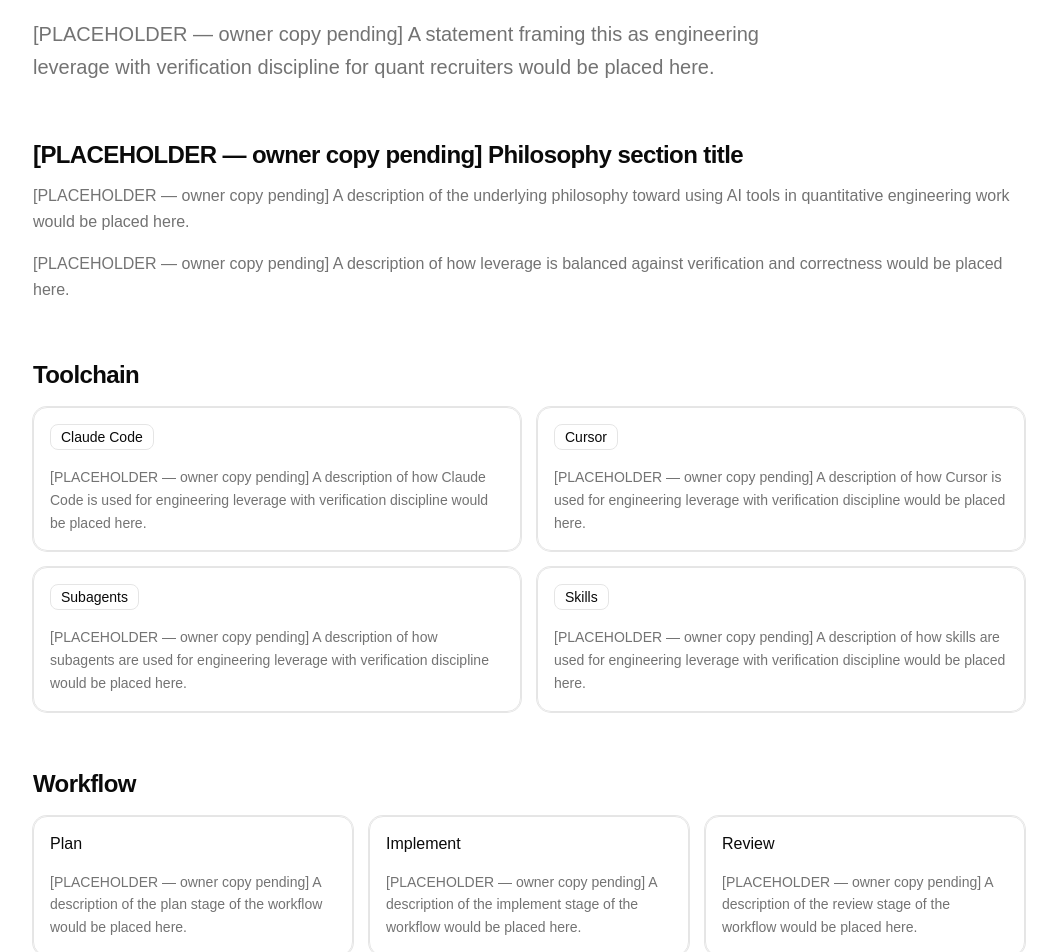
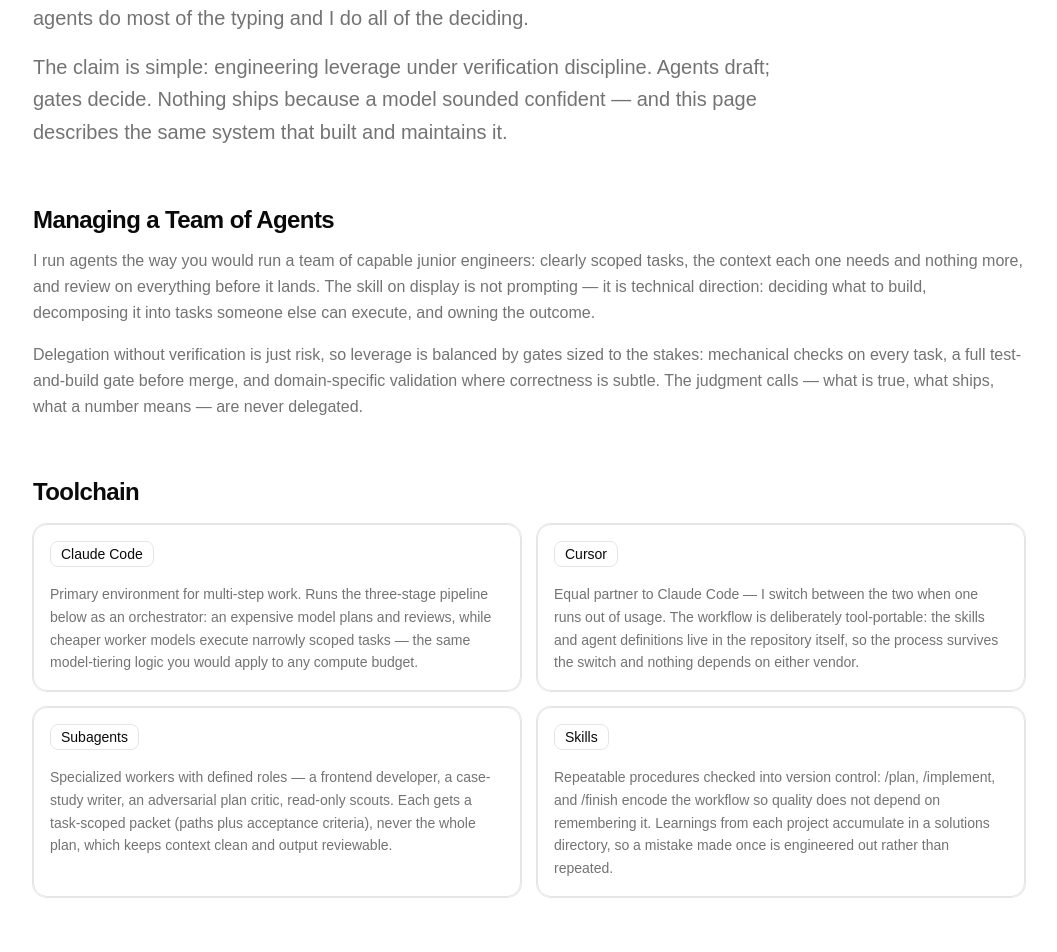
Before and after one commit to Emax25/portfolio-website, a React (Vite) app: page /how-i-build in a window 1280 px wide. Shown: the part 240-1192 px from the top of the page, without its empty margins (111-1168 px from the left). Built offline with nearby package versions, Linux system fonts and the light colour scheme.

Commit message:
more content addition

```diff
--- a/src/content/how-i-build.ts
+++ b/src/content/how-i-build.ts
@@ -2,53 +2,53 @@
 
 export const howIBuild: HowIBuildContent = {
   intro: [
-    '[PLACEHOLDER — owner copy pending] An opening statement on how the projects on this site are extended and reimagined using AI tooling would be placed here.',
-    '[PLACEHOLDER — owner copy pending] A statement framing this as engineering leverage with verification discipline for quant recruiters would be placed here.'
+    'The projects on this site are not frozen coursework. I keep extending them — faster samplers, new robustness checks, this website itself — through a workflow where AI agents do most of the typing and I do all of the deciding.',
+    'The claim is simple: engineering leverage under verification discipline. Agents draft; gates decide. Nothing ships because a model sounded confident — and this page describes the same system that built and maintains it.'
   ],
   philosophy: {
-    title: '[PLACEHOLDER — owner copy pending] Philosophy section title',
+    title: 'Managing a Team of Agents',
     body: [
-      '[PLACEHOLDER — owner copy pending] A description of the underlying philosophy toward using AI tools in quantitative engineering work would be placed here.',
-      '[PLACEHOLDER — owner copy pending] A description of how leverage is balanced against verification and correctness would be placed here.'
+      'I run agents the way you would run a team of capable junior engineers: clearly scoped tasks, the context each one needs and nothing more, and review on everything before it lands. The skill on display is not prompting — it is technical direction: deciding what to build, decomposing it into tasks someone else can execute, and owning the outcome.',
+      'Delegation without verification is just risk, so leverage is balanced by gates sized to the stakes: mechanical checks on every task, a full test-and-build gate before merge, and domain-specific validation where correctness is subtle. The judgment calls — what is true, what ships, what a number means — are never delegated.'
     ]
   },
   toolchain: [
     {
       name: 'Claude Code',
-      role: '[PLACEHOLDER — owner copy pending] A description of how Claude Code is used for engineering leverage with verification discipline would be placed here.'
+      role: 'Primary environment for multi-step work. Runs the three-stage pipeline below as an orchestrator: an expensive model plans and reviews, while cheaper worker models execute narrowly scoped tasks — the same model-tiering logic you would apply to any compute budget.'
     },
     {
       name: 'Cursor',
-      role: '[PLACEHOLDER — owner copy pending] A description of how Cursor is used for engineering leverage with verification discipline would be placed here.'
+      role: 'Equal partner to Claude Code — I switch between the two when one runs out of usage. The workflow is deliberately tool-portable: the skills and agent definitions live in the repository itself, so the process survives the switch and nothing depends on either vendor.'
     },
     {
       name: 'Subagents',
-      role: '[PLACEHOLDER — owner copy pending] A description of how subagents are used for engineering leverage with verification discipline would be placed here.'
+      role: 'Specialized workers with defined roles — a frontend developer, a case-study writer, an adversarial plan critic, read-only scouts. Each gets a task-scoped packet (paths plus acceptance criteria), never the whole plan, which keeps context clean and output reviewable.'
     },
     {
       name: 'Skills',
-      role: '[PLACEHOLDER — owner copy pending] A description of how skills are used for engineering leverage with verification discipline would be placed here.'
+      role: 'Repeatable procedures checked into version control: /plan, /implement, and /finish encode the workflow so quality does not depend on remembering it. Learnings from each project accumulate in a solutions directory, so a mistake made once is engineered out rather than repeated.'
     }
   ],
   workflow: [
     {
       stage: 'Plan',
-      description: '[PLACEHOLDER — owner copy pending] A description of the plan stage of the workflow would be placed here.'
+      description: 'Scout agents gather code facts while the orchestrator writes an implementation-ready plan; an adversarial critic then attacks it for architecture risks, scope creep, and missing tasks. The plan file is the only context implementation gets, so every decision must be written down.'
     },
     {
       stage: 'Implement',
-      description: '[PLACEHOLDER — owner copy pending] A description of the implement stage of the workflow would be placed here.'
+      description: 'Worker agents execute the plan task by task. Each task passes a verification gate — typecheck and lint — before the next begins, and the orchestrator reviews diffs rather than trusting reports.'
     },
     {
       stage: 'Review',
-      description: '[PLACEHOLDER — owner copy pending] A description of the review stage of the workflow would be placed here.'
+      description: 'A finish pipeline closes every change: regression tests written and run, a simplification pass, multi-agent code review, documentation and decision records updated, and learnings captured for the next project.'
     }
   ],
   verification: {
-    title: '[PLACEHOLDER — owner copy pending] Verification section title',
+    title: 'Nothing Lands Unverified',
     body: [
-      '[PLACEHOLDER — owner copy pending] A description of how outputs from AI tooling are verified before being trusted would be placed here.',
-      '[PLACEHOLDER — owner copy pending] A description of the specific verification discipline (tests, review gates, or evidence checks) applied to this work would be placed here.'
+      'The mechanics: every agent-produced change passes typecheck and lint before it lands, and the full gate — tests, typecheck, lint, production build — before it merges. Content has its own rule: every fact and number on this site must trace to a repository source. Agents cannot invent a metric, a date, or a credential.',
+      'Where correctness is subtle, the gate gets domain-specific. On the PMCMC insider-detection project, no change to the sampler landed without passing a synthetic-injection check — ROC AUC at or above 0.85 with planted insider wallets ranked on top — so speed work could never quietly break inference. An agent\'s confidence is not evidence; the gate\'s output is.'
     ]
   }
 };
--- a/src/content/projects/pmcmc-insider-detection.ts
+++ b/src/content/projects/pmcmc-insider-detection.ts
@@ -56,36 +56,36 @@
   status: 'active',
   retrospective: {
     limitations: [
-      '[PLACEHOLDER — owner copy pending] A limitation of the sampler\'s variance behavior on the real Polymarket wallet population would be described here.',
-      '[PLACEHOLDER — owner copy pending] A limitation around how the model handles wallets with very short trading histories or sparse activity would be described here.',
-      '[PLACEHOLDER — owner copy pending] A limitation of the synthetic-to-real generalization gap (how the 0.96 AUC benchmark may not transfer) would be described here.'
+      'The Gaussian random-walk price dynamics cannot absorb the snap to 0 or 1 when a market resolves, so the model labels resolution moves as informed trading — 1,999 of 2,000 trades in one Pennsylvania-margin market were flagged. This is also the honest caveat on the 0.96 synthetic AUC: synthetic data is generated by the model itself, while real markets add misspecification the benchmark never sees.',
+      'Most of the 15,528 wallets trade only a handful of times, and their posterior insider propensities are prior-dominated below roughly 20 trades. The wallet ranking is trustworthy only for active wallets (roughly 100+ trades); for the long tail the model has essentially no evidence either way.',
+      'At the paper\'s compute budget (1,500 iterations, 250 particles — an overnight run), the conjugate variance and regime-transition parameters mix slowly, with effective sample sizes as low as 1.5 on 1,200 post-burn-in draws. Their credible intervals should be read as optimistic.'
     ],
     nowDifferent: [
-      '[PLACEHOLDER — owner copy pending] A description of how the sampler or model specification would be revised with current tooling would be placed here.',
-      '[PLACEHOLDER — owner copy pending] A description of additional validation or robustness checks that would be added now would be placed here.',
-      '[PLACEHOLDER — owner copy pending] A description of how the engineering workflow (e.g. use of Claude Code, subagents, or verification steps) would change the build process would be placed here.'
+      'I would design the inference as two tiers from the start: a fast variational-EM screen for iteration and Particle Gibbs as the gold standard. Building the exact sampler first and discovering the multi-hour wall-clock later inverted that order — the post-submission revisit added the fast tier retroactively, cutting the synthetic benchmark batch from 64 minutes to about 4 at 0.885 AUC versus 0.962 for full PG.',
+      'I would run seed-to-seed controls before trusting any cross-method agreement metric. A global rank correlation between the variational and MCMC wallet rankings came out near zero and looked like a failure — until a PG-vs-PG control with a different seed also missed the same threshold, showing the metric was dominated by noise ordering among thousands of no-signal wallets. Top-K overlap and insider recall were the right yardsticks.',
+      'The revisit runs on my current workflow: Claude Code orchestrating subagents against a benchmark script that gates every change on a synthetic-injection check — ROC AUC at or above 0.85 with planted insiders ranked on top — before it lands. The leverage comes from the agents; the trust comes from the gate.'
     ]
   },
   timeline: [
     {
-      date: '2026',
-      title: '[PLACEHOLDER — owner copy pending] Initial project scoping',
-      description: '[PLACEHOLDER — owner copy pending] A description of the initial problem framing and data-gathering phase would be placed here.'
+      date: 'Mar 2026',
+      title: 'Scoping and data pipeline',
+      description: 'Framed insider detection as latent-state inference in a switching state-space model, and built the Polymarket data pipeline: ten 2024 U.S. politics markets, the last 2,000 trades of each, pulled from the Data API and cleaned into 20,000 trades across 15,528 wallets.'
     },
     {
-      date: '2026',
-      title: '[PLACEHOLDER — owner copy pending] Sampler implementation',
-      description: '[PLACEHOLDER — owner copy pending] A description of building and validating the Particle Gibbs / interacting PMCMC sampler would be placed here.'
+      date: 'Apr–May 2026',
+      title: 'Sampler implementation and synthetic validation',
+      description: 'Implemented Rao-Blackwellized conditional SMC, Particle Gibbs, and interacting PMCMC, then validated on synthetic markets with planted insiders: 0.96 pooled ROC AUC with all three planted wallets ranked on top.'
     },
     {
-      date: '2026',
-      title: '[PLACEHOLDER — owner copy pending] Application to real Polymarket data',
-      description: '[PLACEHOLDER — owner copy pending] A description of applying the sampler to the real trade dataset and surfacing candidate wallets would be placed here.'
+      date: 'May–Jun 2026',
+      title: 'Real-data inference and paper',
+      description: 'Ran an overnight 1,500-iteration Particle Gibbs sweep over the full ten-market pool. The ranking surfaced one wallet at 0.88 posterior insider propensity — 461 trades, all in a single Fed-chair nomination market — and the writeup was submitted as a graduate Monte Carlo independent project at UChicago.'
     },
     {
-      date: '2026',
-      title: '[PLACEHOLDER — owner copy pending] Revisit and extension',
-      description: '[PLACEHOLDER — owner copy pending] A description of a planned or completed revisit of the project using current tooling would be placed here.'
+      date: 'Jun–Jul 2026',
+      title: 'Post-submission revisit: speed and robustness',
+      description: 'Reopened the codebase with an agentic workflow: numba/joblib acceleration, a pre-resolution data filter, a corrected wallet-propensity update, and a variational-EM fast tier that cut the synthetic benchmark batch from 64 minutes to about 4. Ongoing, aimed at real-time insider scoring on live trades.'
     }
   ]
 };
```
